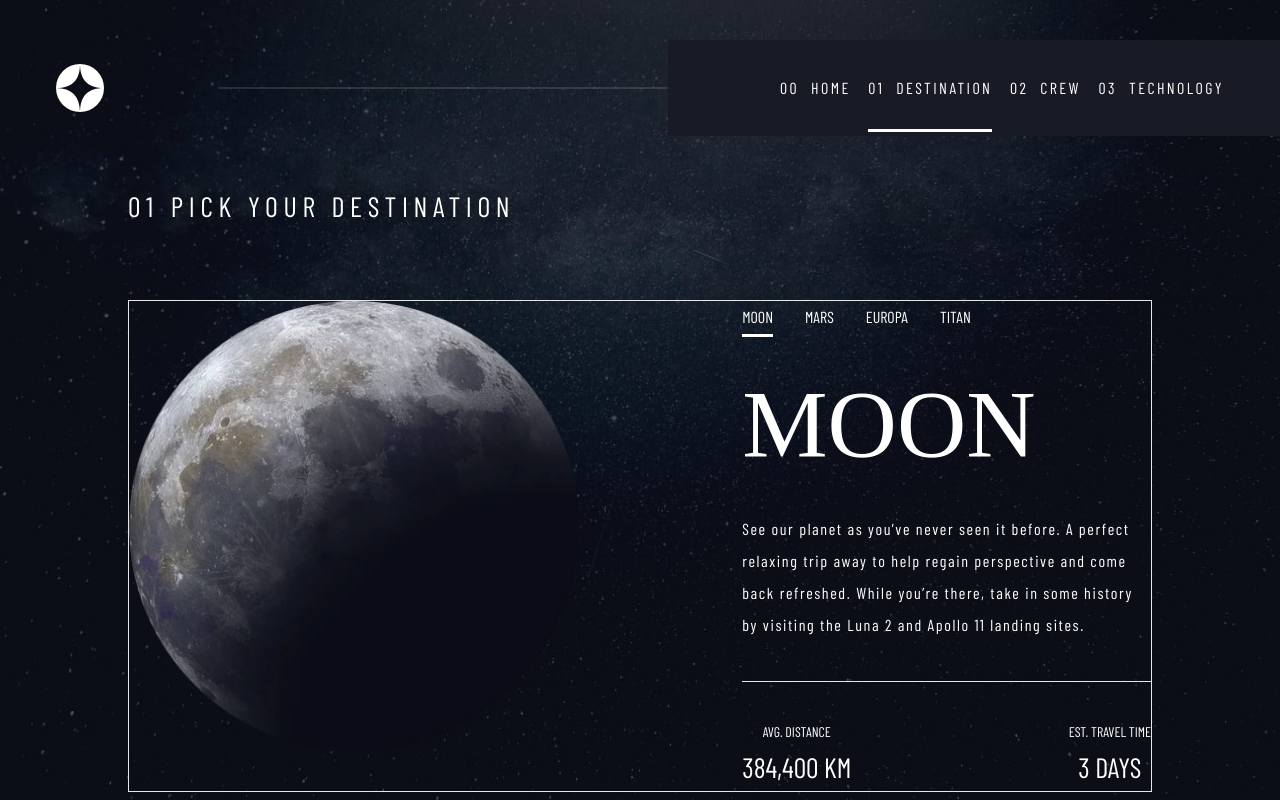
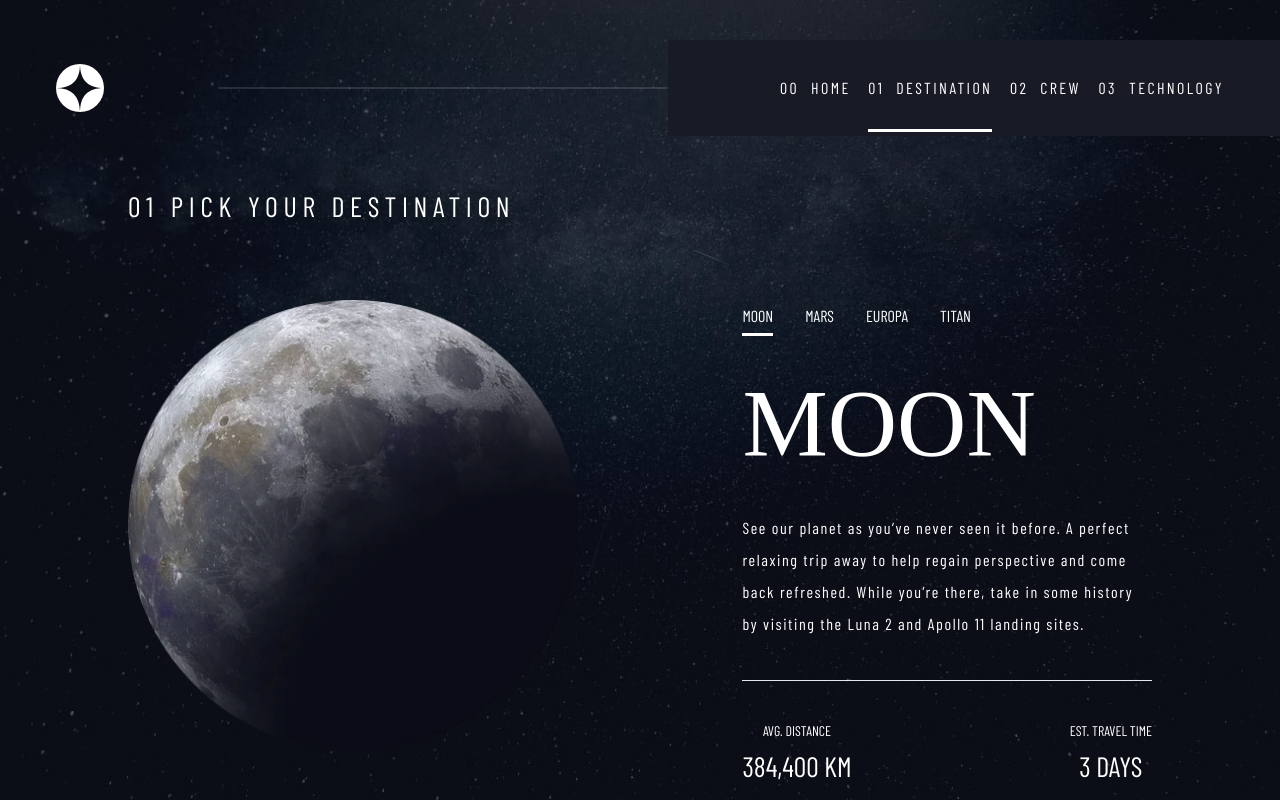
Before and after one commit to marycynthia2020/space-travel-website, a React (Vite) app: page /destination in a window 1280 px wide. Built offline with nearby package versions, Linux system fonts and the light colour scheme; a web font is replaced by a local one.

Commit message:
removes border from destination

```diff
--- a/src/pages/Destination.jsx
+++ b/src/pages/Destination.jsx
@@ -11,7 +11,7 @@ const Destination = () => {
       <p className="md:text-xl xl:text-[28px] flex justify-center gap-3 tracking-[0.2em] mt-8 md:mt-4 xl:mt-4 md:justify-start md:w-[80%] mx-auto ">
         <span>01</span>PICK YOUR DESTINATION
       </p>
-      <div className="mt-10 xl:mt-20 w-[80%] md:w-[68%] xl:w-4/5 mx-auto flex flex-col items-center xl:flex-row justify-between border">
+      <div className="mt-10 xl:mt-20 w-[80%] md:w-[68%] xl:w-4/5 mx-auto flex flex-col items-center xl:flex-row justify-between ">
         <div className="w-40 h-40 md:w-72 md:h-72 xl:w-[450px] xl:h-[450px] mb-10">
           <img src={destination.images.png} alt="" className="w-full h-full md:hidden" />
            <img src={destination.images.webp} alt="" className="hidden md:block w-full h-full" />
```
